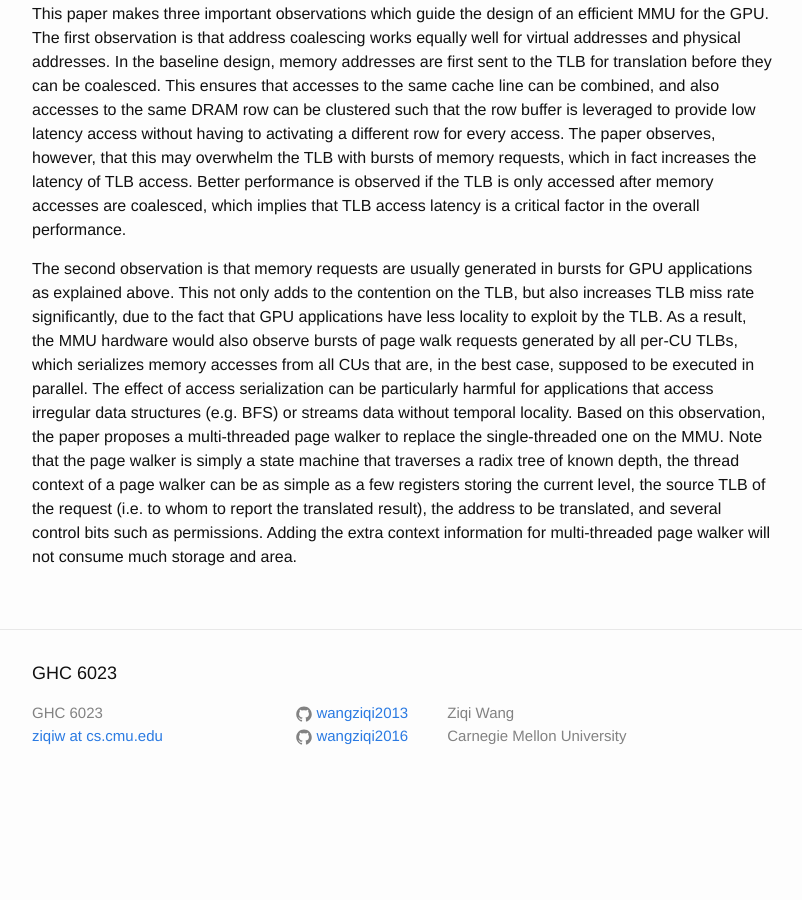
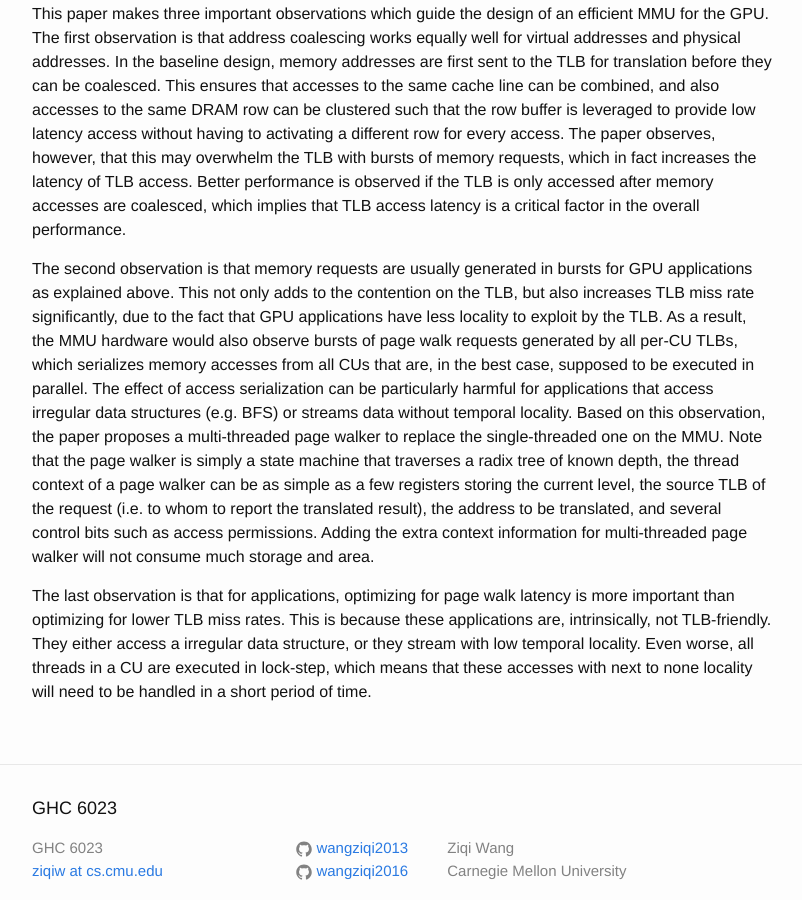
Before and after one commit to wangziqi2013/wangziqi2013.github.io, a Jekyll site: the page built from _posts/2019-09-05-supporting-x86-64-addr-xlat-for-100s-of-gpu-lanes.markdown, in a window 1280 px wide and 900 px high, scrolled down 2080 px. Shown: the whole window, without its empty margins (238-1040 px from the left). Built offline with Jekyll 4.4.1, drawn with Linux system fonts in a browser that asks for light colours; before the commit the page ends 2887 px from its top, so only the background shows below that.

Commit message:
Adding locality

```diff
--- a/_posts/2019-09-05-supporting-x86-64-addr-xlat-for-100s-of-gpu-lanes.markdown
+++ b/_posts/2019-09-05-supporting-x86-64-addr-xlat-for-100s-of-gpu-lanes.markdown
@@ -92,5 +92,10 @@ access irregular data structures (e.g. BFS) or streams data without temporal loc
 proposes a multi-threaded page walker to replace the single-threaded one on the MMU. Note that the page walker is simply
 a state machine that traverses a radix tree of known depth, the thread context of a page walker can be as simple as a few
 registers storing the current level, the source TLB of the request (i.e. to whom to report the translated result), the address
-to be translated, and several control bits such as permissions. Adding the extra context information for multi-threaded
+to be translated, and several control bits such as access permissions. Adding the extra context information for multi-threaded
 page walker will not consume much storage and area.
+
+The last observation is that for applications, optimizing for page walk latency is more important than optimizing for lower
+TLB miss rates. This is because these applications are, intrinsically, not TLB-friendly. They either access a irregular data
+structure, or they stream with low temporal locality. Even worse, all threads in a CU are executed in lock-step, which means
+that these accesses with next to none locality will need to be handled in a short period of time.
```
